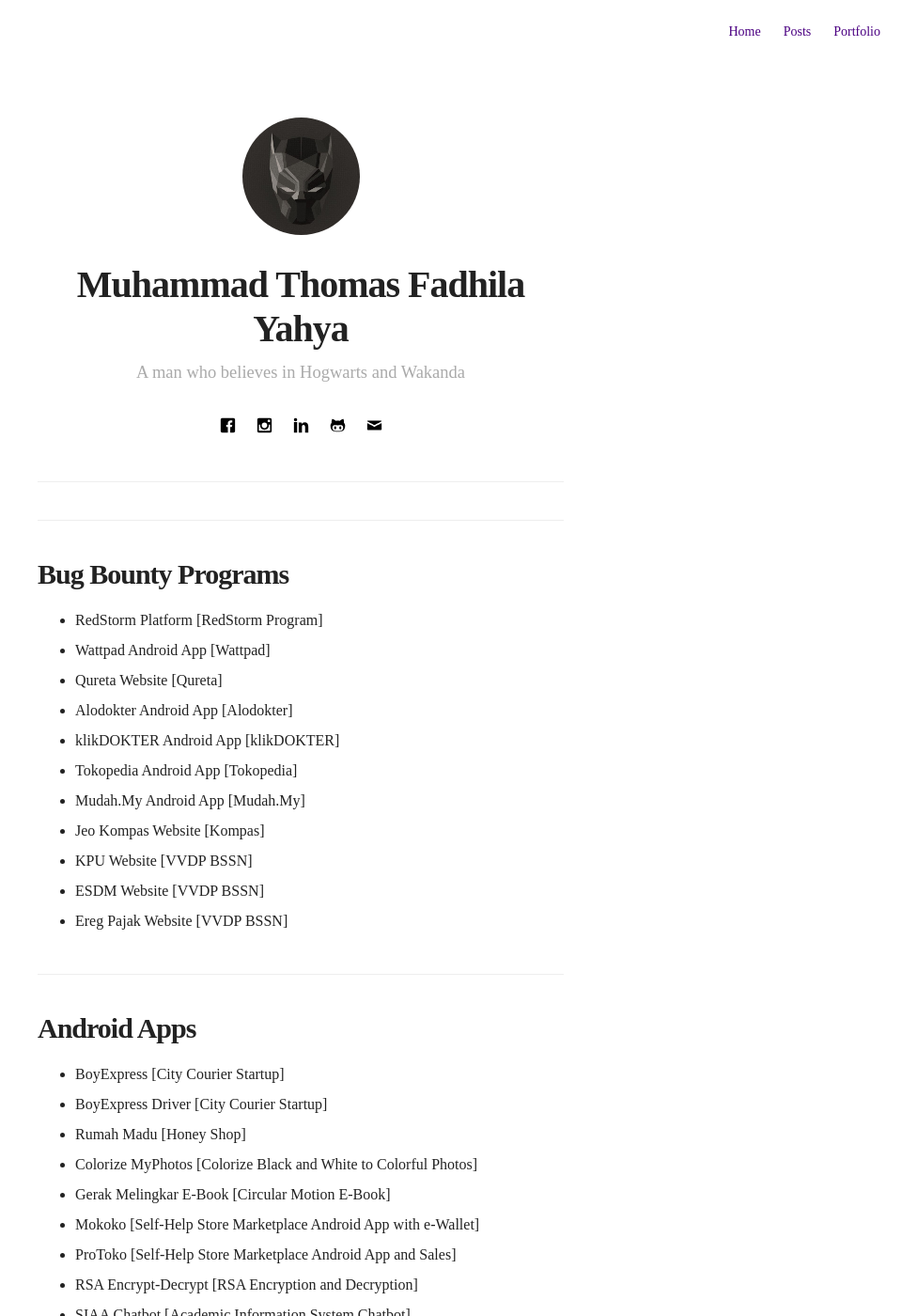
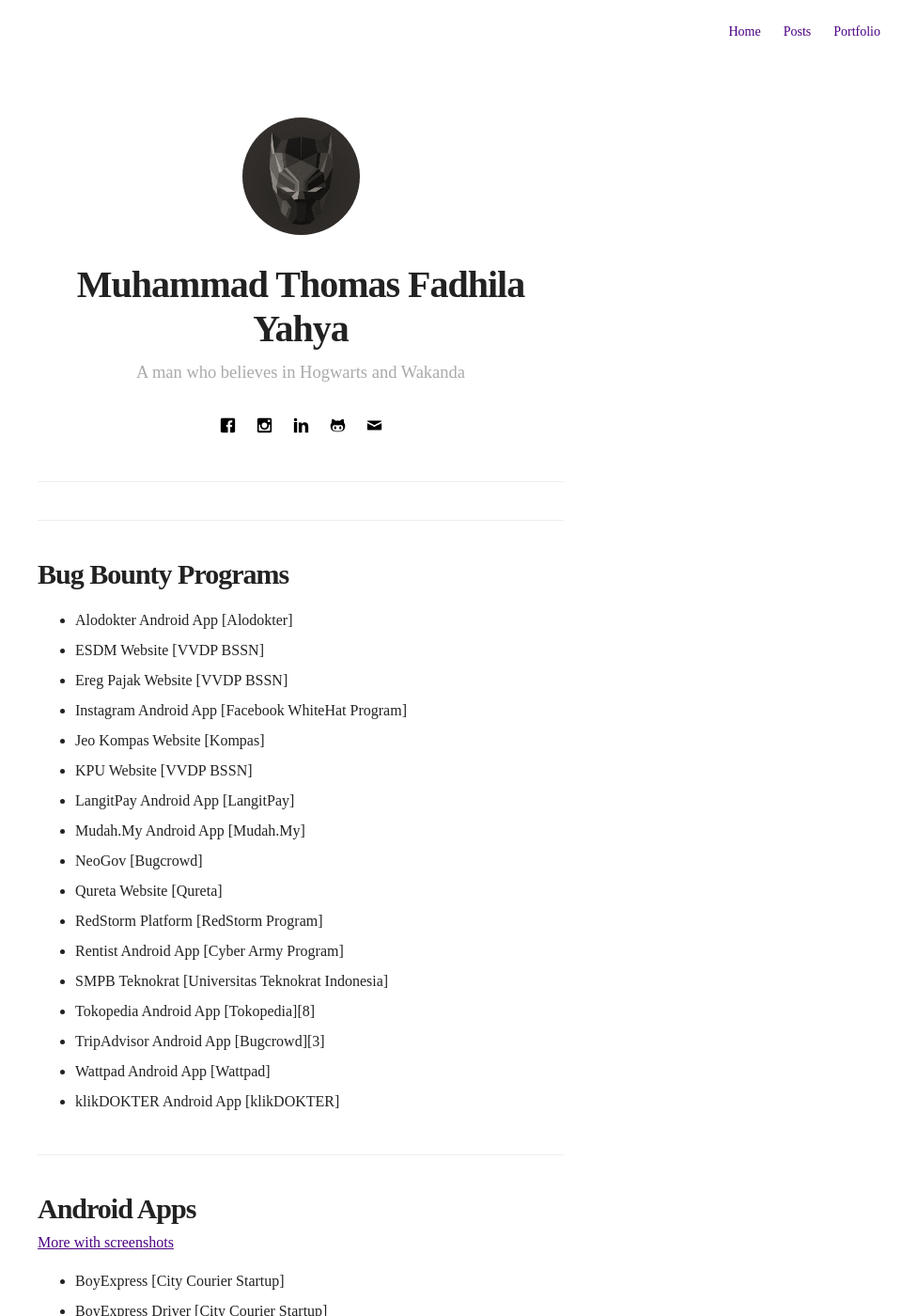
Before and after one commit to fadhilthomas/fadhilthomas.github.io, a Jekyll site: the page built from portfolio.html, in a window 1280 px wide and 1400 px high. Shown: the whole window at 94% size, without its empty margins (320-1280 px from the left). Built offline with Jekyll 4.4.1, drawn with Linux system fonts in a browser that asks for light colours; some web fonts are replaced.

Commit message:
update_portfolio

```diff
--- a/portfolio.html
+++ b/portfolio.html
@@ -7,20 +7,27 @@
 <hr>
 <h1>Bug Bounty Programs</h1>
 <ul>
-	<li>RedStorm Platform [RedStorm Program]</li>
-	<li>Wattpad Android App [Wattpad]</li>
-	<li>Qureta Website [Qureta]</li>
 	<li>Alodokter Android App [Alodokter]</li>
-	<li>klikDOKTER Android App [klikDOKTER]</li>
-	<li>Tokopedia Android App [Tokopedia]</li>
-	<li>Mudah.My Android App [Mudah.My]</li>
+	<li>ESDM Website [VVDP BSSN]</li>
+	<li>Ereg Pajak Website [VVDP BSSN]</li>
+	<li>Instagram Android App [Facebook WhiteHat Program]</li>
 	<li>Jeo Kompas Website [Kompas]</li>
 	<li>KPU Website [VVDP BSSN]</li>
-	<li>ESDM Website [VVDP BSSN]</li>
-	<li>Ereg Pajak Website [VVDP BSSN]</li>
+	<li>LangitPay Android App [LangitPay]</li>
+	<li>Mudah.My Android App [Mudah.My]</li>
+	<li>NeoGov [Bugcrowd]</li>
+	<li>Qureta Website [Qureta]</li>
+	<li>RedStorm Platform [RedStorm Program]</li>
+	<li>Rentist Android App [Cyber Army Program]</li>
+	<li>SMPB Teknokrat [Universitas Teknokrat Indonesia]</li>
+	<li>Tokopedia Android App [Tokopedia][8]</li>
+	<li>TripAdvisor Android App [Bugcrowd][3]</li>
+	<li>Wattpad Android App [Wattpad]</li>
+	<li>klikDOKTER Android App [klikDOKTER]</li>
 </ul>
 <hr>
 <h1>Android Apps</h1>
+<a href="https://www.instagram.com/ft.mobile/" target="_blank">More with screenshots</a>
 <ul>
 	<li>BoyExpress [City Courier Startup]</li>
 	<li>BoyExpress Driver [City Courier Startup]</li>
```
